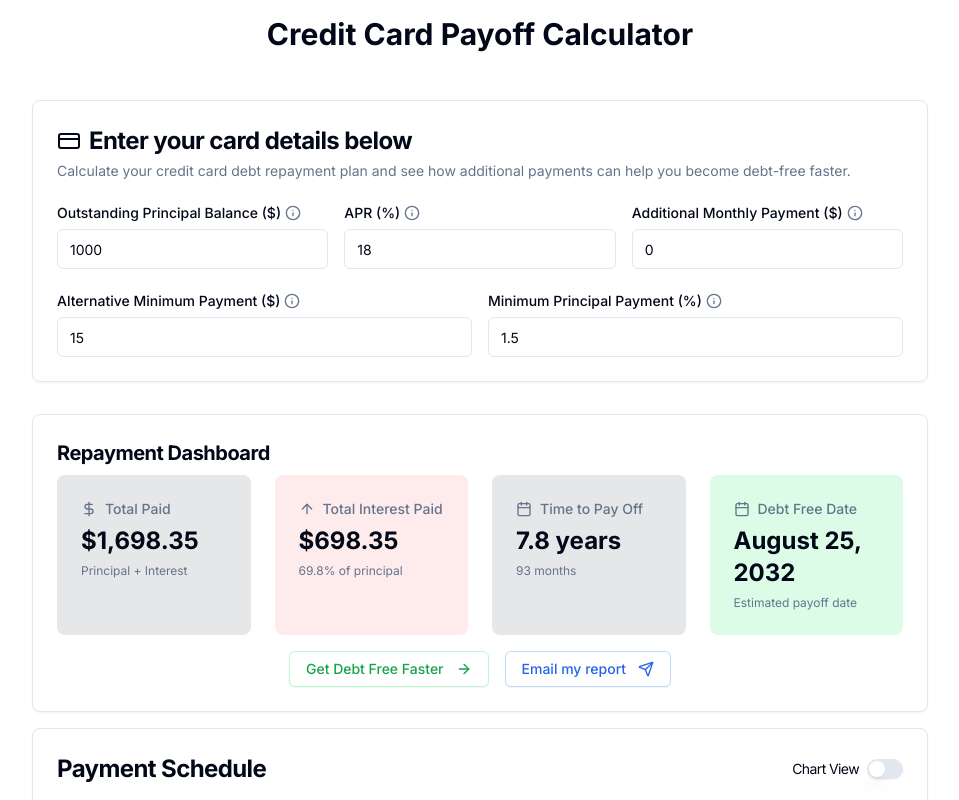
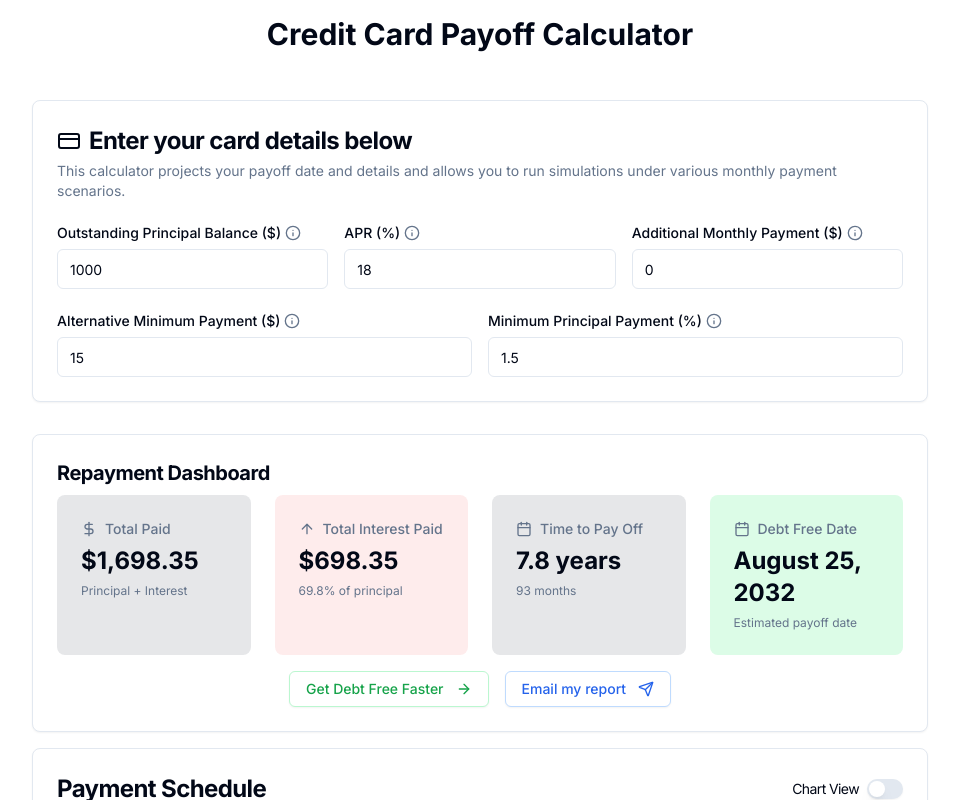
Before and after one commit to malhotra-vikas/debt-management-app, a Next.js app: page /credit-card-calculator in a window 1280 px wide. Shown: the top 800 px of the page, without its empty margins (160-1119 px from the left). Built offline with nearby package versions, Linux system fonts and the light colour scheme; what @react-pdf/renderer would draw is missing.

Commit message:
Copy changes

```diff
--- a/components/credit-card-calculator.tsx
+++ b/components/credit-card-calculator.tsx
@@ -383,7 +383,7 @@ export default function Component() {
              Enter your card details below
           </CardTitle>
           <p className="text-sm text-muted-foreground">
-            Calculate your credit card debt repayment plan and see how additional payments can help you become debt-free faster.
+            This calculator projects your payoff date and details and allows you to run simulations under various monthly payment scenarios.
           </p>
         </CardHeader>
         <CardContent>
```
